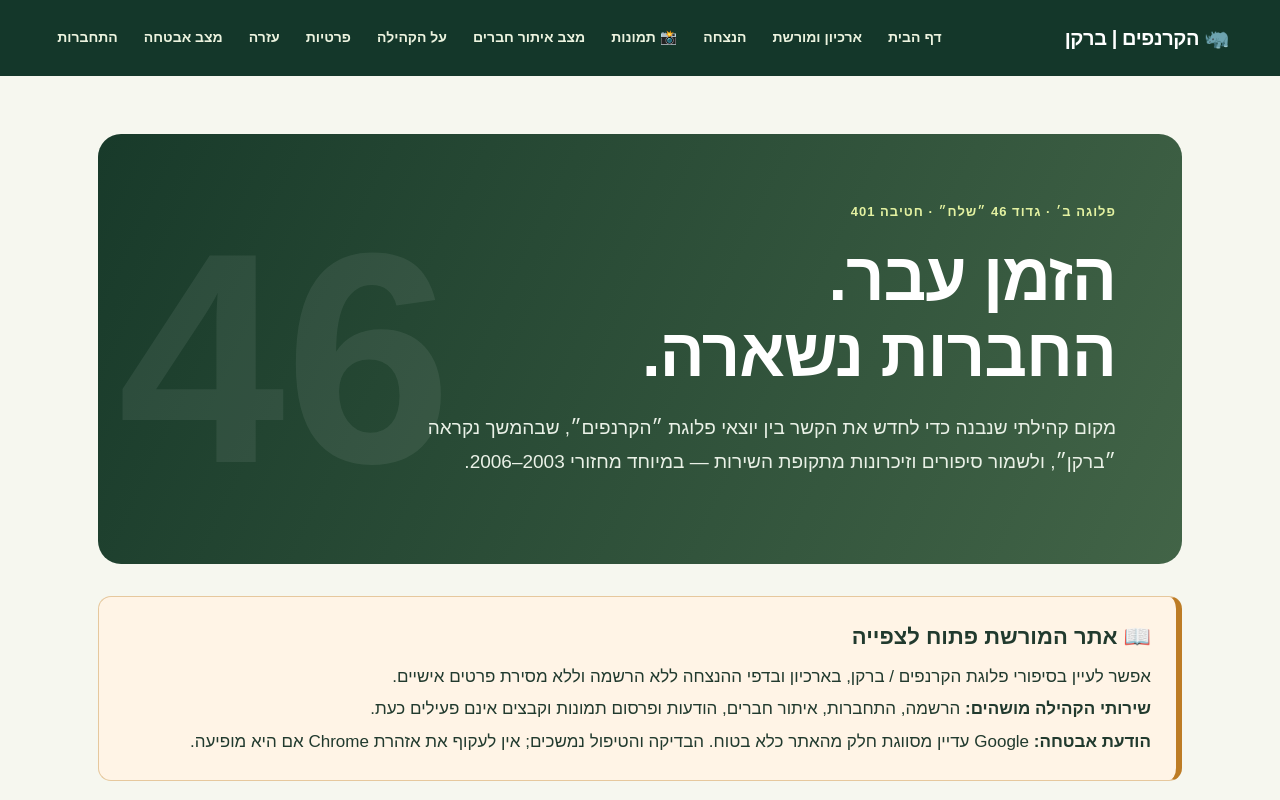
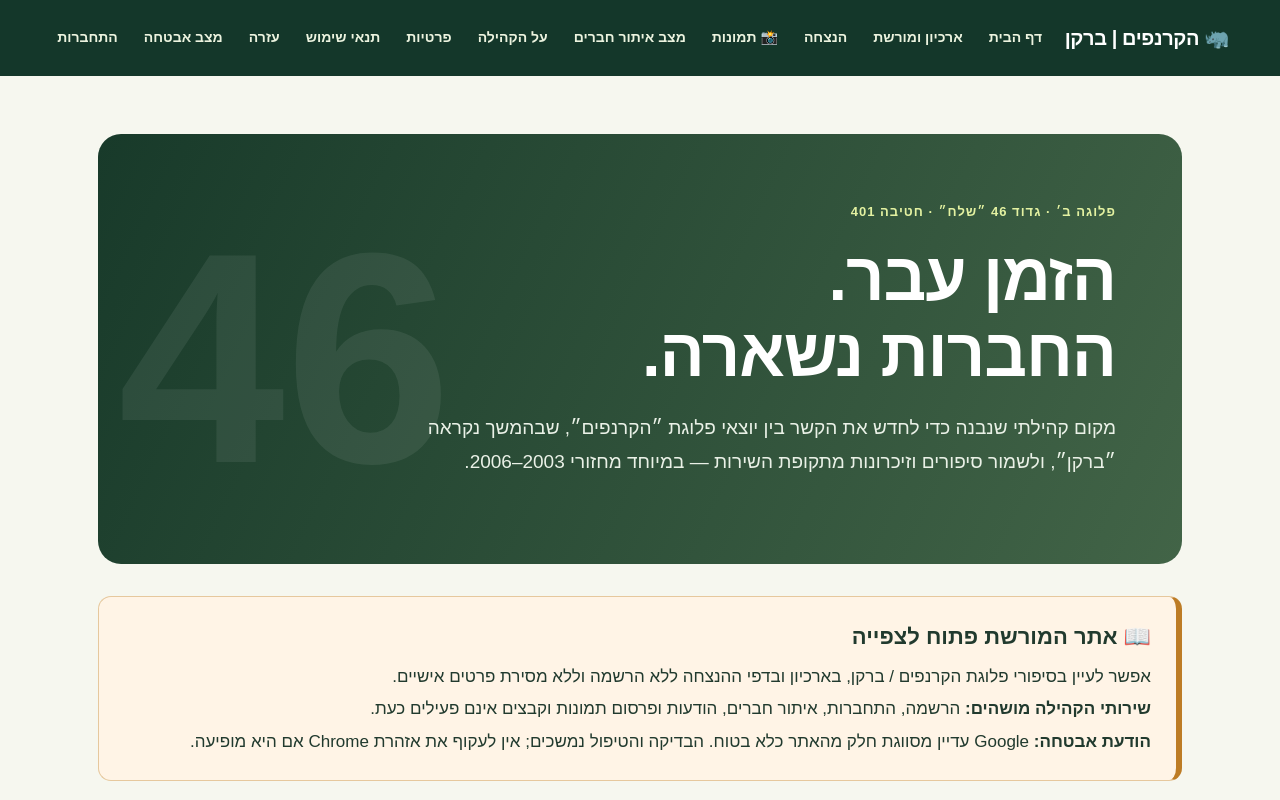
Before and after one commit to kolbomusic/kolbo-android-app, a plain HTML site: page karnafim-site/maintenance_public.html in a window 1280 px wide. Shown: the top 800 px of the page. Drawn offline with Linux system fonts and the light colour scheme.

Commit message:
Link privacy and terms from public homepage for Google OAuth branding readiness

```diff
--- a/karnafim-site/maintenance_public.html
+++ b/karnafim-site/maintenance_public.html
@@ -23,7 +23,7 @@ details{margin-top:15px;border-top:1px solid #e4ebe0;padding-top:9px}summary{cur
 @media(max-width:650px){.hero{padding:32px 23px}.hero p{font-size:17px}header{align-items:flex-start}}
 </style></head>
 <body>
-<header><div class="brand">🦏 הקרנפים | ברקן</div><nav><a href="/">דף הבית</a><a href="/archive">ארכיון ומורשת</a><a href="/memorials">הנצחה</a><a href="/photos">📸 תמונות</a><a href="/status">מצב איתור חברים</a><a href="/about">על הקהילה</a><a href="/privacy">פרטיות</a><a href="/help">עזרה</a><a href="/safety">מצב אבטחה</a><a href="/status">התחברות</a></nav></header>
+<header><div class="brand">🦏 הקרנפים | ברקן</div><nav><a href="/">דף הבית</a><a href="/archive">ארכיון ומורשת</a><a href="/memorials">הנצחה</a><a href="/photos">📸 תמונות</a><a href="/status">מצב איתור חברים</a><a href="/about">על הקהילה</a><a href="/privacy">פרטיות</a><a href="/terms">תנאי שימוש</a><a href="/help">עזרה</a><a href="/safety">מצב אבטחה</a><a href="/status">התחברות</a></nav></header>
 <main>
 <section class="hero" aria-labelledby="headline"><div class="eyebrow">פלוגה ב׳ · גדוד 46 ״שלח״ · חטיבה 401</div><h1 id="headline">הזמן עבר.<br>החברות נשארה.</h1><p>מקום קהילתי שנבנה כדי לחדש את הקשר בין יוצאי פלוגת ״הקרנפים״, שבהמשך נקראה ״ברקן״, ולשמור סיפורים וזיכרונות מתקופת השירות — במיוחד מחזורי 2003–2006.</p><div class="side" aria-hidden="true">46</div></section>
 <div class="banner" role="status"><h2>📖 אתר המורשת פתוח לצפייה</h2><p>אפשר לעיין בסיפורי פלוגת הקרנפים / ברקן, בארכיון ובדפי ההנצחה ללא הרשמה וללא מסירת פרטים אישיים.</p><p><strong>שירותי הקהילה מושהים:</strong> הרשמה, התחברות, איתור חברים, הודעות ופרסום תמונות וקבצים אינם פעילים כעת.</p><p><strong>הודעת אבטחה:</strong> Google עדיין מסווגת חלק מהאתר כלא בטוח. הבדיקה והטיפול נמשכים; אין לעקוף את אזהרת Chrome אם היא מופיעה.</p></div>
@@ -50,5 +50,5 @@ details{margin-top:15px;border-top:1px solid #e4ebe0;padding-top:9px}summary{cur
 <section id="access"><div class="access"><h2>🔐 איפה מסך הכניסה לחשבון?</h2><p>טופסי הסיסמה המקומיים הוצאו מהמערכת, והכניסה החדשה תוכננה להתבצע דרך חשבון Google מאומת בלבד. Google אינה מאשרת שירות בפלוגה — אישור החברות נשאר בידי מנהל הקהילה. חשבונות קיימים נשמרו, אך כל כניסה חסומה עד לסיום בדיקת Chrome והפעלת OAuth.</p><p><strong>מצב נוכחי:</strong> צפייה ציבורית במורשת ובהנצחה בלבד; ההרשמה, הכניסה, ההודעות והעלאת המדיה אינן זמינות.</p></div></section>
 <section id="privacy"><h2>הפרטיות קודמת לכול</h2><div class="cards"><div class="card"><h3>גישה אישית חסומה</h3><p>כל פעולות ההתחברות, ההרשמה, השליחה והמדיה מושהות בזמן בדיקת האבטחה.</p></div><div class="card"><h3>קהילה עצמאית</h3><p>יוזמת ותיקים שאינה אתר רשמי של צה״ל או משרד הביטחון, ואינה מתיימרת לייצג אותם.</p></div><div class="card"><h3>פרסום רק בהסכמה</h3><p>פרופילים וקבצים אישיים יפורסמו רק לפי הרשאה ובדיקה מתאימה, לאחר חזרת המערכת לפעילות.</p></div></div></section>
 </main>
-<footer>אתר הקרנפים / ברקן · יוזמה קהילתית עצמאית · מצב מוגבל לצפייה עד להשלמת הטיפול באבטחה · <a href="/accessibility">הצהרת נגישות</a></footer>
+<footer>אתר הקרנפים / ברקן · יוזמה קהילתית עצמאית · מצב מוגבל לצפייה עקב בדיקת אבטחה · <a href="/privacy">מדיניות פרטיות</a> · <a href="/terms">תנאי שימוש</a> · <a href="/accessibility">הצהרת נגישות</a></footer>
 </body></html>
```
